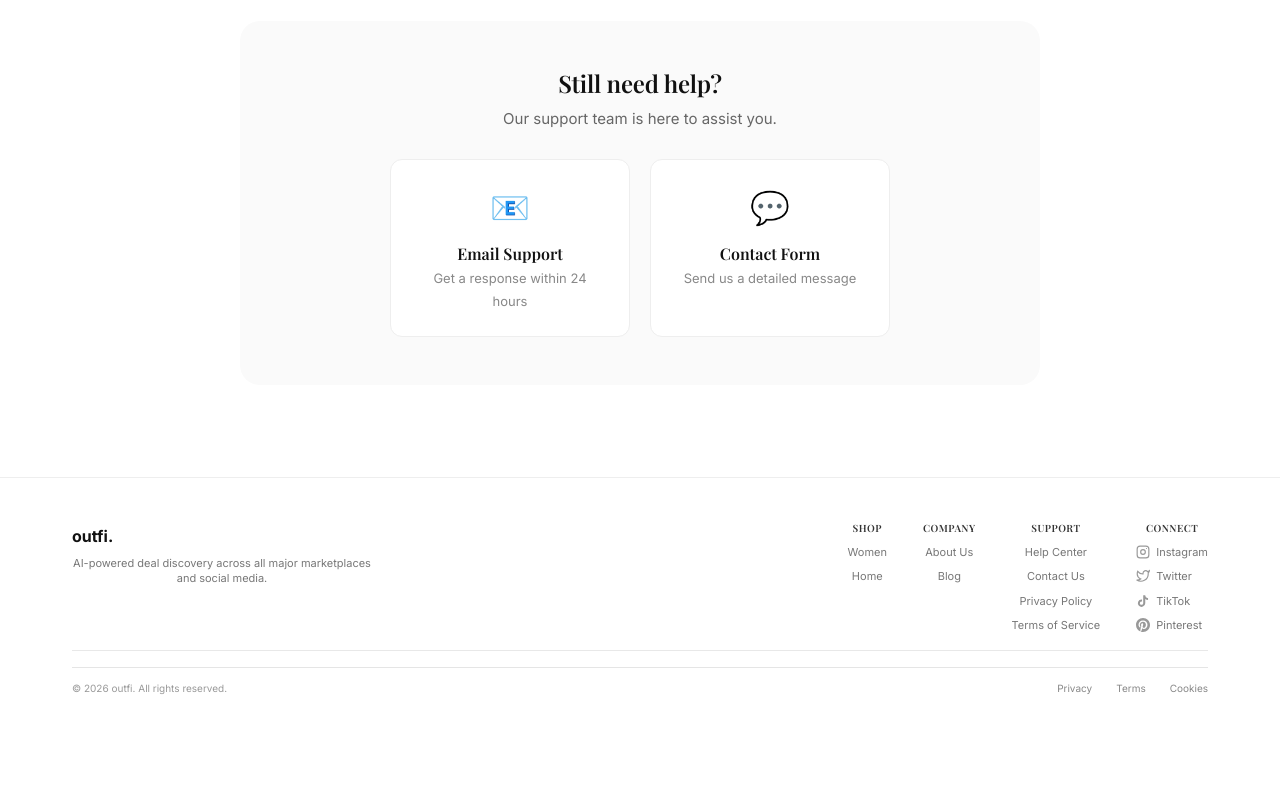
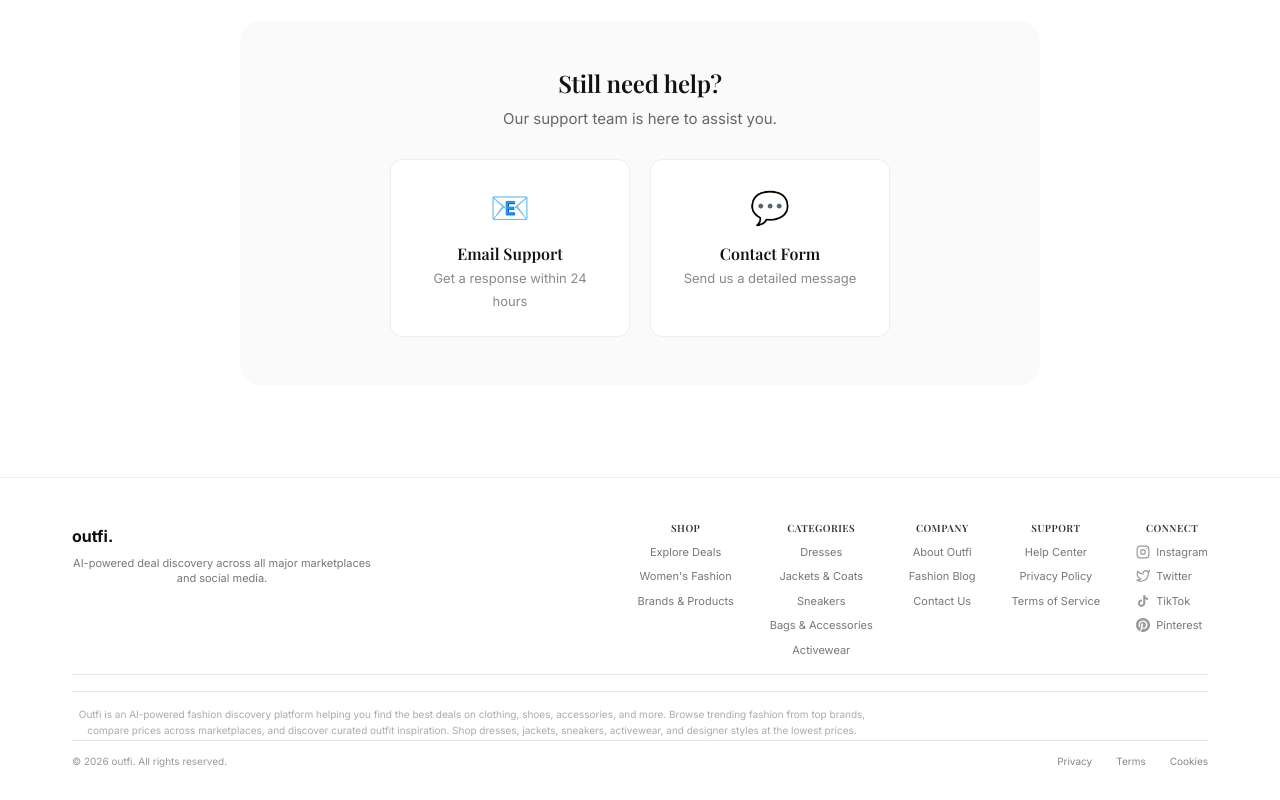
Before and after one commit to Ifthikar20/fynda-frontend-vue, a Vue app: page /help in a window 1280 px wide. Shown: the part 1283-2083 px from the top of the page. Before the commit the page ends 2010 px from the top, so only its background shows below. Built offline with nearby package versions, Linux system fonts and the light colour scheme; no server answers.

Commit message:
feat: keyword-rich footer links, BreadcrumbList schema, SEO description paragraph

```diff
--- a/src/components/Footer.vue
+++ b/src/components/Footer.vue
@@ -12,20 +12,30 @@
         <div class="footer-links">
           <div class="link-group">
             <h4 class="link-title">Shop</h4>
-            <router-link to="/explore/for-her" class="link">Women</router-link>
-            <router-link to="/home" class="link">Home</router-link>
+            <router-link to="/explore" class="link">Explore Deals</router-link>
+            <router-link to="/explore/for-her" class="link">Women's Fashion</router-link>
+            <router-link to="/home" class="link">Brands & Products</router-link>
+          </div>
+
+          <div class="link-group">
+            <h4 class="link-title">Categories</h4>
+            <router-link to="/explore/dresses" class="link">Dresses</router-link>
+            <router-link to="/explore/jackets" class="link">Jackets & Coats</router-link>
+            <router-link to="/explore/sneakers" class="link">Sneakers</router-link>
+            <router-link to="/explore/bags" class="link">Bags & Accessories</router-link>
+            <router-link to="/explore/activewear" class="link">Activewear</router-link>
           </div>
 
           <div class="link-group">
             <h4 class="link-title">Company</h4>
-            <router-link to="/about" class="link">About Us</router-link>
-            <a href="https://blog.outfi.ai" class="link" target="_blank">Blog</a>
+            <router-link to="/about" class="link">About Outfi</router-link>
+            <a href="/blog/" class="link">Fashion Blog</a>
+            <router-link to="/contact" class="link">Contact Us</router-link>
           </div>
 
           <div class="link-group">
             <h4 class="link-title">Support</h4>
             <router-link to="/help" class="link">Help Center</router-link>
-            <router-link to="/contact" class="link">Contact Us</router-link>
             <router-link to="/privacy" class="link">Privacy Policy</router-link>
             <router-link to="/terms" class="link">Terms of Service</router-link>
           </div>
@@ -60,6 +70,11 @@
             </a>
           </div>
         </div>
+      </div>
+
+      <!-- SEO: Keyword-rich description for Google -->
+      <div class="footer-seo" aria-hidden="false">
+        <p>Outfi is an AI-powered fashion discovery platform helping you find the best deals on clothing, shoes, accessories, and more. Browse trending fashion from top brands, compare prices across marketplaces, and discover curated outfit inspiration. Shop dresses, jackets, sneakers, activewear, and designer styles at the lowest prices.</p>
       </div>
 
       <div class="footer-bottom">
@@ -174,6 +189,19 @@ const currentYear = computed(() => new Date().getFullYear())
   color: #999;
 }
 
+.footer-seo {
+  padding: 14px 0 2px;
+  border-top: 1px solid #e8e8e8;
+  margin-top: 14px;
+}
+
+.footer-seo p {
+  font-size: 10px;
+  color: #aaa;
+  line-height: 1.6;
+  max-width: 800px;
+}
+
 .footer-legal {
   display: flex;
   gap: 24px;
--- a/src/composables/useSEO.js
+++ b/src/composables/useSEO.js
@@ -69,4 +69,37 @@ export function useSEO({
         document.head.appendChild(canonicalEl)
     }
     canonicalEl.setAttribute('href', canonicalUrl)
+
+    // BreadcrumbList JSON-LD
+    const path = window.location.pathname
+    const breadcrumbs = [{ name: 'Home', url: baseUrl }]
+
+    if (path !== '/') {
+        const segments = path.split('/').filter(Boolean)
+        let currentPath = ''
+        for (const segment of segments) {
+            currentPath += `/${segment}`
+            const name = segment.split('-').map(w => w.charAt(0).toUpperCase() + w.slice(1)).join(' ')
+            breadcrumbs.push({ name, url: `${baseUrl}${currentPath}` })
+        }
+    }
+
+    // Remove old breadcrumb script if exists
+    const oldBreadcrumb = document.querySelector('script[data-seo="breadcrumb"]')
+    if (oldBreadcrumb) oldBreadcrumb.remove()
+
+    const breadcrumbScript = document.createElement('script')
+    breadcrumbScript.type = 'application/ld+json'
+    breadcrumbScript.setAttribute('data-seo', 'breadcrumb')
+    breadcrumbScript.textContent = JSON.stringify({
+        '@context': 'https://schema.org',
+        '@type': 'BreadcrumbList',
+        'itemListElement': breadcrumbs.map((crumb, i) => ({
+            '@type': 'ListItem',
+            'position': i + 1,
+            'name': crumb.name,
+            'item': crumb.url,
+        })),
+    })
+    document.head.appendChild(breadcrumbScript)
 }
```
